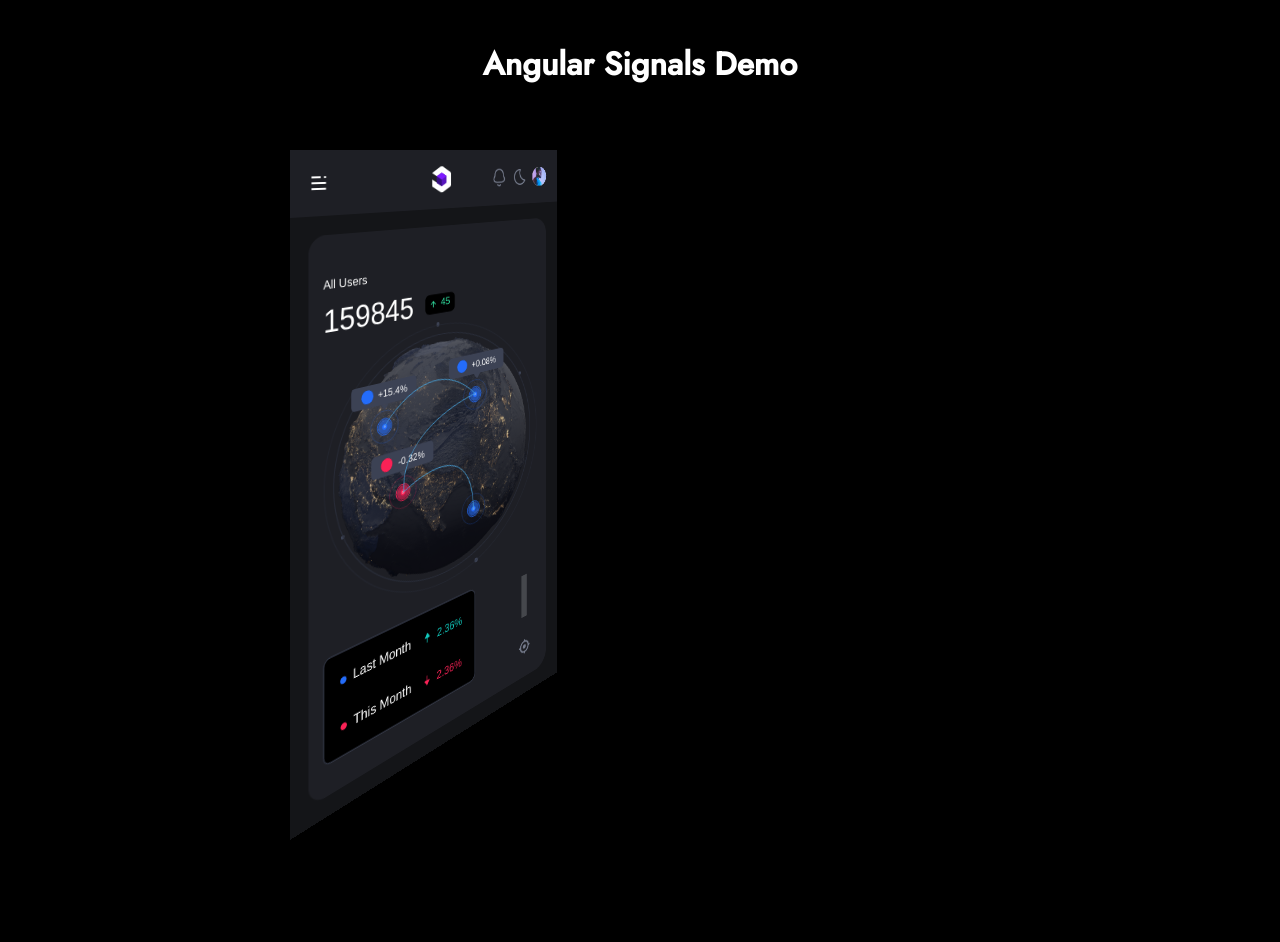
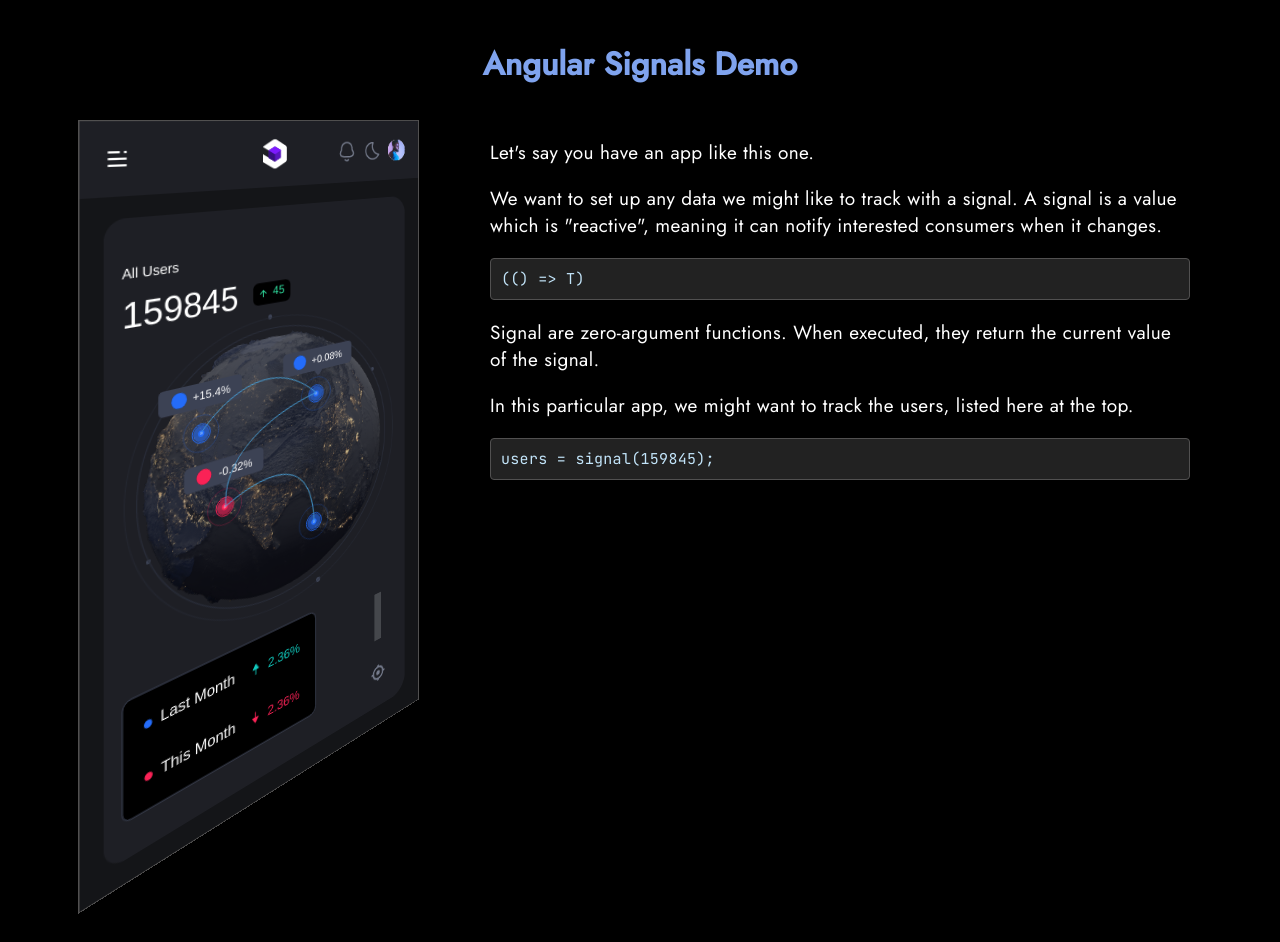
Before and after one commit to sdras/signals-demo, an Angular app: page / in a window 1280 px wide. After the commit the page ends 914 px from the top, so only its background shows below. Built offline with nearby package versions, Linux system fonts and the light colour scheme.

Commit message:
finish screens

```diff
--- a/package.json
+++ b/package.json
@@ -10,11 +10,13 @@
   },
   "private": true,
   "dependencies": {
-    "@angular/animations": "^14.0.0-rc.0",
+    "@angular/animations": "^15.1.5",
+    "@angular/cdk": "^15.1.5",
     "@angular/common": "^14.0.0-rc.0",
     "@angular/compiler": "^14.0.0-rc.0",
     "@angular/core": "^14.0.0-rc.0",
     "@angular/forms": "^14.0.0-rc.0",
+    "@angular/material": "^15.1.5",
     "@angular/platform-browser": "^14.2.12",
     "@angular/platform-browser-dynamic": "^14.0.0-rc.0",
     "@angular/router": "^14.0.0-rc.0",
--- a/src/app/app.component.css
+++ b/src/app/app.component.css
@@ -1,14 +1,13 @@
 .container {
   display: grid;
-  grid-template-columns: 300px 1fr;
+  grid-template-columns: 1fr 3fr;
   grid-template-rows: 100px 1fr;
-  grid-column-gap: 0px;
+  grid-column-gap: 100px;
   grid-row-gap: 0px;
-  text-align: center;
-  max-width: 1000px;
+  max-width: 1100px;
   margin: 20px auto;
 }
 
-  .header-area { grid-area: 1 / 1 / 2 / 3; }
+  .header-area { grid-area: 1 / 1 / 2 / 3; text-align: center;}
   .screen-area { grid-area: 2 / 1 / 3 / 2; }
   .explain-area { grid-area: 2 / 2 / 3 / 3; }
--- a/src/app/app.component.html
+++ b/src/app/app.component.html
@@ -5,5 +5,12 @@
   <div class="screen-area">
     <app-screen></app-screen>
   </div>
-  <div class="explain-area"> </div>
+  <div class="explain-area">
+    <p>Let's say you have an app like this one.</p>
+    <p>We want to set up any data we might like to track with a signal. A signal is a value which is "reactive", meaning it can notify interested consumers when it changes.</p>
+    <p class="code">(() => T)</p>
+    <p>Signal are zero-argument functions. When executed, they return the current value of the signal.</p>
+    <p>In this particular app, we might want to track the users, listed here at the top.</p>
+    <p class="code">users = signal(159845);</p>
+  </div>
 </div>
--- a/src/app/app.module.ts
+++ b/src/app/app.module.ts
@@ -1,8 +1,10 @@
 import { NgModule } from '@angular/core';
 import { BrowserModule } from '@angular/platform-browser';
+import { FormsModule } from '@angular/forms';
 
 import { AppComponent } from './app.component';
 import { ScreenComponent } from './screen/screen.component';
+
 
 @NgModule({
   declarations: [
--- a/src/app/screen/screen.component.css
+++ b/src/app/screen/screen.component.css
@@ -1,6 +1,5 @@
 .screen {
   transform: perspective(400px) rotateY(20deg);
-  margin-top: 30px;
   position: relative;
   width: 300px;
 }
@@ -13,6 +12,7 @@
 
 .screen-png {
   position: absolute;
+  border: 1px solid #515050;
 }
 
 .cls-1, .cls-2, .cls-3, .cls-4, .cls-5, .cls-6, .cls-7 {
--- a/src/index.html
+++ b/src/index.html
@@ -8,8 +8,7 @@
   <link rel="icon" type="image/x-icon" href="favicon.ico">
   <link rel="preconnect" href="https://fonts.googleapis.com">
   <link rel="preconnect" href="https://fonts.gstatic.com" crossorigin>
-  <link href="https://fonts.googleapis.com/css2?family=Jost:wght@300;500&display=swap" rel="stylesheet">
-  <link href="https://fonts.googleapis.com/icon?family=Material+Icons" rel="stylesheet">
+  <link href="https://fonts.googleapis.com/css2?family=JetBrains+Mono&family=Jost:wght@400;500&display=swap" rel="stylesheet">
 </head>
 <body>
   <app-root></app-root>
--- a/src/styles.css
+++ b/src/styles.css
@@ -18,3 +18,23 @@ button {
 text {
   font-family: 'Jost', sans-serif;
 }
+
+h1 {
+  color: #7fa3ee;
+}
+
+p {
+  font-size: 19px;
+  font-weight: 400;
+  letter-spacing: 0.02em;
+}
+
+.code {
+  font-family: 'JetBrains Mono', monospace;
+  background: #222;
+  border-radius: 4px;
+  border: 1px solid #515050;
+  padding: 10px;
+  color: #c2e4f9;
+  font-size: 15px;
+}
```
Also changed, not shown: 2 other files (tests, documents, lock files or other folders).
